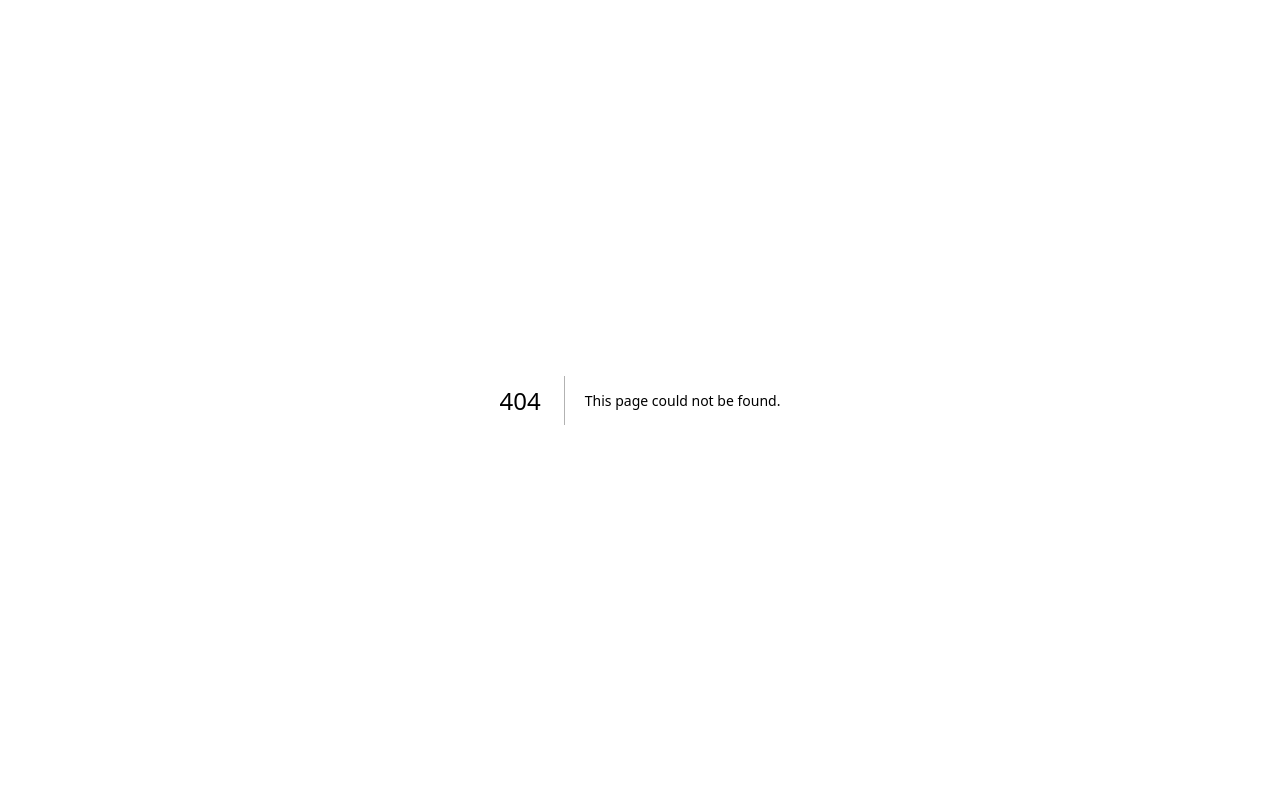
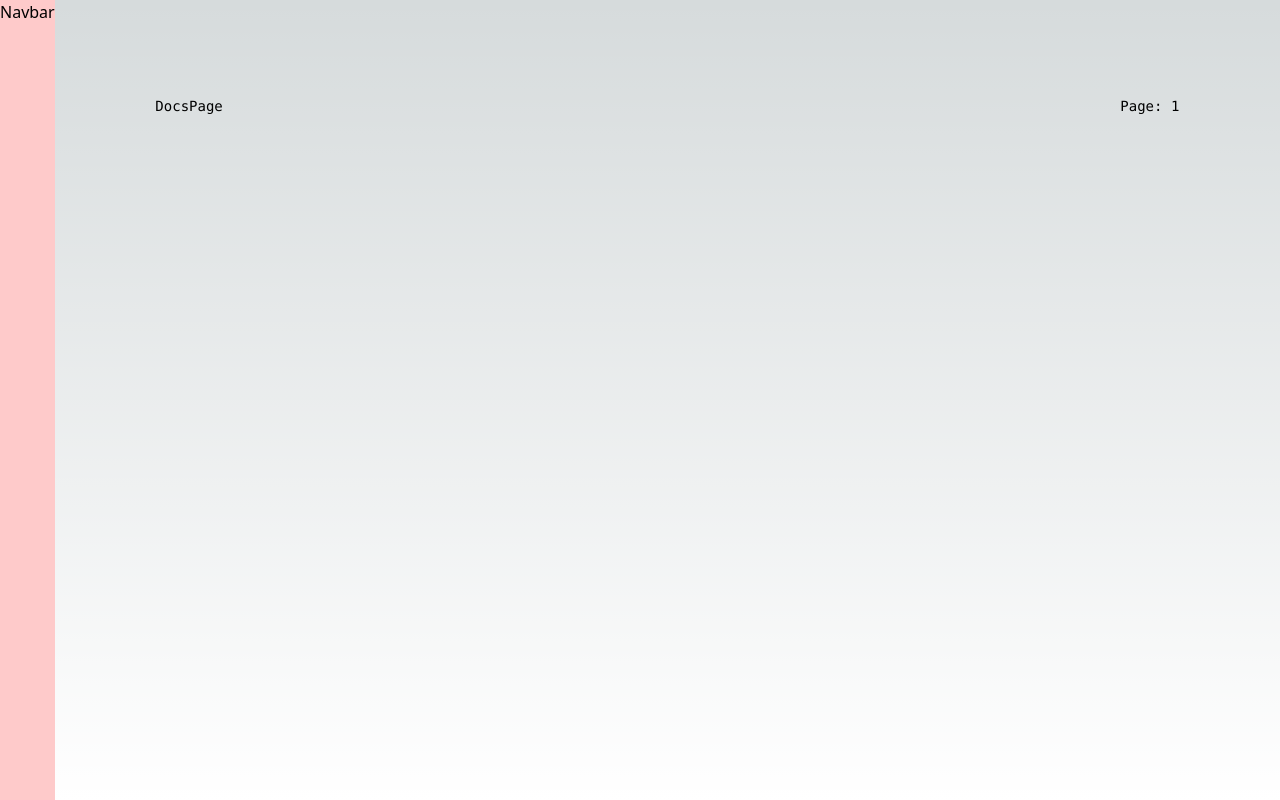
Before and after one commit to iaseth/josndocs, a Next.js app: page /1 in a window 1280 px wide. Before the commit this address had no page. Built offline with nearby package versions, Linux system fonts and the light colour scheme.

Commit message:
Added dynamic docpage route with 2 pages

```diff
--- /dev/null
+++ b/src/app/[docpage]/page.tsx
@@ -0,0 +1,30 @@
+
+
+
+export async function generateStaticParams () {
+	return [
+		{docpage: "installation"},
+		{docpage: "tutorial"},
+	];
+}
+
+interface DocsPageParams {
+	docpage: string
+};
+
+interface DocsPageProps {
+	params: DocsPageParams
+};
+
+export default function DocsPage ({params}: DocsPageProps) {
+	const {docpage} = params;
+
+	return (
+		<main className="flex min-h-screen flex-col items-center justify-between p-24">
+			<div className="z-10 w-full max-w-5xl items-center justify-between font-mono text-sm lg:flex">
+				<h1>DocsPage</h1>
+				<h2>Page: {docpage}</h2>
+			</div>
+		</main>
+	);
+}
--- a/src/app/layout.tsx
+++ b/src/app/layout.tsx
@@ -15,7 +15,10 @@ export default function RootLayout ({
 }) {
 	return (
 		<html lang="en">
-			<body className={inter.className}>{children}</body>
+			<body className="flex">
+				<nav className="max-w-xs bg-red-200">Navbar</nav>
+				<main className="grow">{children}</main>
+			</body>
 		</html>
 	);
 }
--- a/src/app/page.tsx
+++ b/src/app/page.tsx
@@ -1,11 +1,11 @@
-import Image from 'next/image';
+
+
 
 export default function Home () {
 	return (
 		<main className="flex min-h-screen flex-col items-center justify-between p-24">
 			<div className="z-10 w-full max-w-5xl items-center justify-between font-mono text-sm lg:flex">
-				<p className="fixed left-0 top-0 flex w-full justify-center border-b border-gray-300 bg-gradient-to-b from-zinc-200 pb-6 pt-8 backdrop-blur-2xl dark:border-neutral-800 dark:bg-zinc-800/30 dark:from-inherit lg:static lg:w-auto  lg:rounded-xl lg:border lg:bg-gray-200 lg:p-4 lg:dark:bg-zinc-800/30">
-					Get started by editing&nbsp;
+				<p className="fixed left-0 top-0 flex w-full justify-center pb-6 pt-8 lg:static lg:w-auto  lg:rounded-xl lg:border lg:bg-gray-200 lg:p-4 lg:dark:bg-zinc-800/30">
 					<code className="font-mono font-bold">src/app/page.tsx</code>
 				</p>
 			</div>
```
